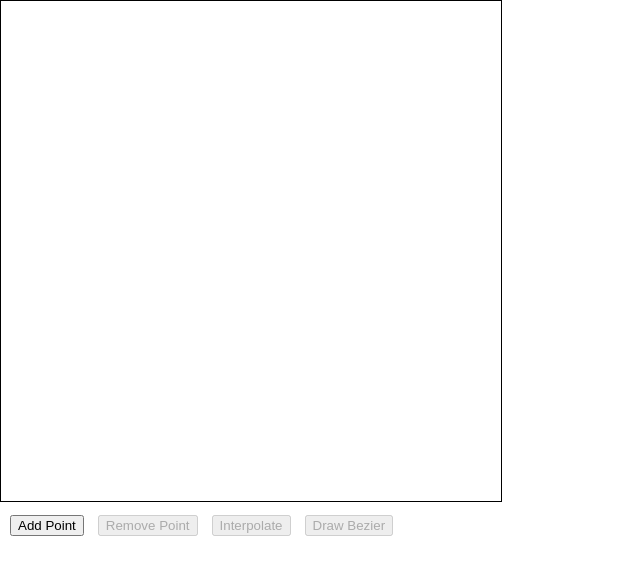
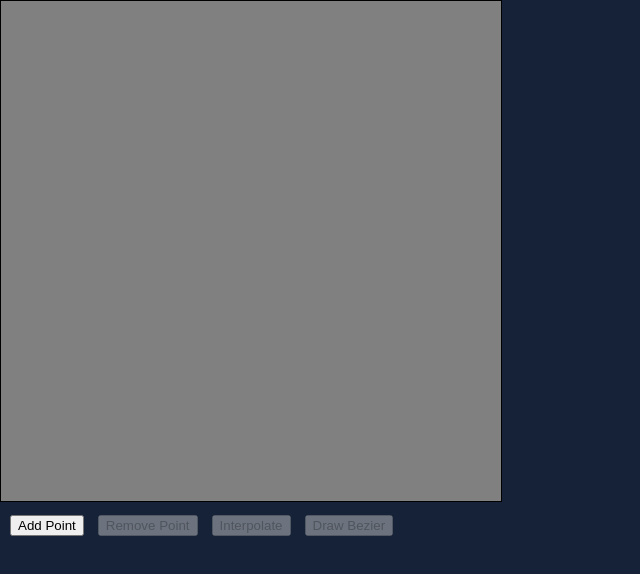
Before and after one commit to Nyilov/Bezier, a plain HTML site: page index.html in a window 1280 px wide. Shown: the whole page, without its empty margins (0-640 px from the left). Drawn offline with Linux system fonts and the light colour scheme.

Commit message:
Changed background colours

```diff
--- a/style.css
+++ b/style.css
@@ -1,11 +1,12 @@
 body {
+    background-color: #152238;
     margin: 0;
     padding: 0;
     overflow: hidden;
 }
 
 canvas {
-  background-color: white;
+    background-color: gray;
     position: absolute;
     border: 1px solid;
 }
```
Lines whose indentation alone changed are shown as unchanged.
